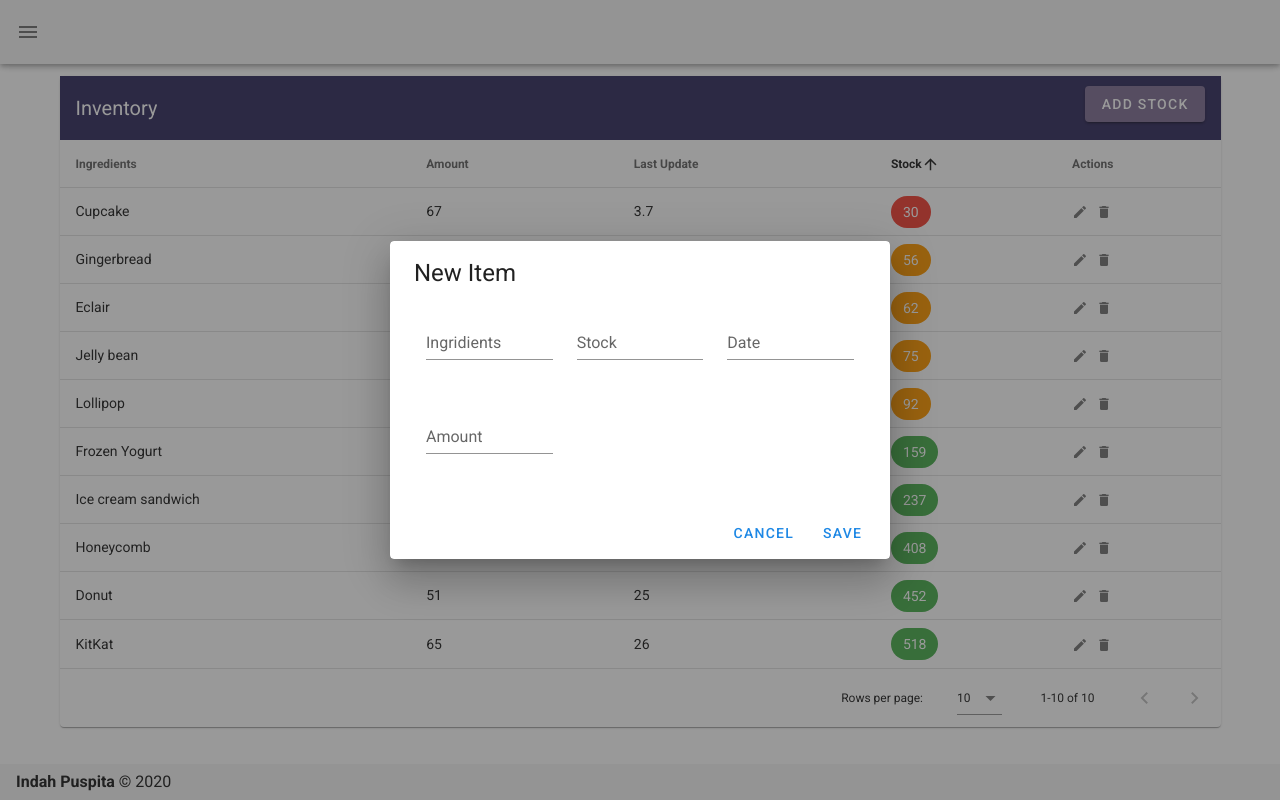
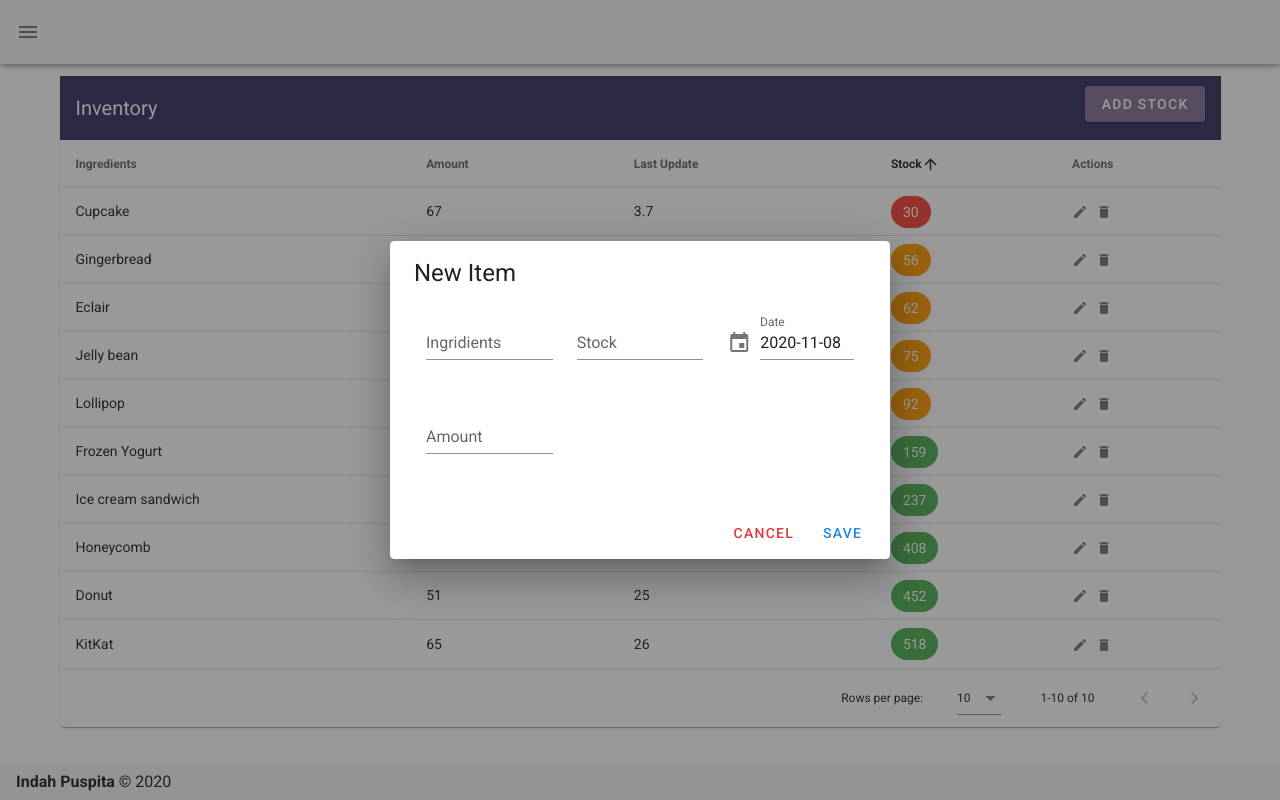
Before and after one commit to indahpuspitaa17/bookocash-frontend, a Nuxt app: page /inventory in a window 1280 px wide. Both pictures are taken after a click on the button "ADD STOCK". Built offline with nearby package versions, Linux system fonts and the light colour scheme.

Commit message:
Update inventory.vue

```diff
--- a/pages/inventory.vue
+++ b/pages/inventory.vue
@@ -71,10 +71,29 @@
                     sm="6"
                     md="4"
                   >
-                    <v-text-field
-                      v-model="editedItem.fat"
-                      label="Date"
-                    ></v-text-field>
+                    <v-menu
+                      v-model="editedItem.date"
+                      :close-on-content-click="false"
+                      :nudge-right="40"
+                      transition="scale-transition"
+                      offset-y
+                      min-width="290px"
+                    >
+                      <template v-slot:activator="{ on, attrs }">
+                        <v-text-field
+                          v-model="date"
+                          label="Date"
+                          prepend-icon="mdi-calendar"
+                          readonly
+                          v-bind="attrs"
+                          v-on="on"
+                        ></v-text-field>
+                      </template>
+                      <v-date-picker
+                        v-model="date"
+                        @input="editedItem.date = false"
+                      ></v-date-picker>
+                    </v-menu>
                   </v-col>
                   <v-col
                     cols="12"
@@ -93,7 +112,7 @@
             <v-card-actions>
               <v-spacer></v-spacer>
               <v-btn
-                color="blue darken-1"
+                color="red darken-1"
                 text
                 @click="close"
               >
@@ -159,12 +178,14 @@
     }
   },
     data: () => ({
+      date: new Date().toISOString().substr(0, 10),
+      modal: false,
       dialog: false,
       dialogDelete: false,
       headers: [
         { text: 'Ingredients', align: 'start', sortable: false, value: 'name', },
         { text: 'Amount', value: 'amount' },
-        { text: 'Last Update', value: 'fat' },
+        { text: 'Last Update', value: 'date' },
         { text: 'Stock', value: 'stock' },
         { text: 'Actions', value: 'actions', sortable: false },
       ],
@@ -173,13 +194,13 @@
       editedItem: {
         name: '',
         stock: '',
-        fat: '',
+        date: '',
         amount: '',
       },
       defaultItem: {
         name: '',
         stock: '',
-        fat: '',
+        date: '',
         amount: '',
       },
     }),
@@ -211,16 +232,16 @@
       },
       initialize () {
         this.desserts = [
-          { name: 'Frozen Yogurt', stock: 159, fat: 6.0, amount: 24, },
-          { name: 'Ice cream sandwich', stock: 237, fat: 9.0, amount: 37, },
-          { name: 'Eclair', stock: 62, fat: 16.0, amount: 23, },
-          { name: 'Cupcake', stock: 30, fat: 3.7, amount: 67, },
-          { name: 'Gingerbread', stock: 56, fat: 16.0, amount: 49, },
-          { name: 'Jelly bean', stock: 75, fat: 0.0, amount: 94, },
-          { name: 'Lollipop', stock: 92, fat: 0.2, amount: 98, },
-          { name: 'Honeycomb', stock: 408, fat: 3.2, amount: 87, },
-          { name: 'Donut', stock: 452, fat: 25.0, amount: 51, },
-          { name: 'KitKat', stock: 518, fat: 26.0, amount: 65, },
+          { name: 'Frozen Yogurt', stock: 159, date: '', amount: 24, },
+          { name: 'Ice cream sandwich', stock: 237, date: 9.0, amount: 37, },
+          { name: 'Eclair', stock: 62, date: 16.0, amount: 23, },
+          { name: 'Cupcake', stock: 30, date: 3.7, amount: 67, },
+          { name: 'Gingerbread', stock: 56, date: 16.0, amount: 49, },
+          { name: 'Jelly bean', stock: 75, date: 0.0, amount: 94, },
+          { name: 'Lollipop', stock: 92, date: 0.2, amount: 98, },
+          { name: 'Honeycomb', stock: 408, date: 3.2, amount: 87, },
+          { name: 'Donut', stock: 452, date: 25.0, amount: 51, },
+          { name: 'KitKat', stock: 518, date: 26.0, amount: 65, },
         ]
       },
 
```
